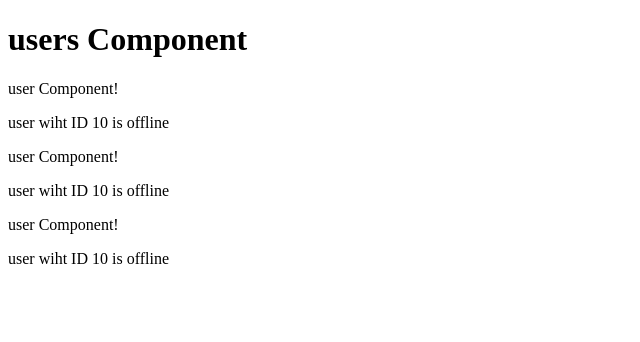
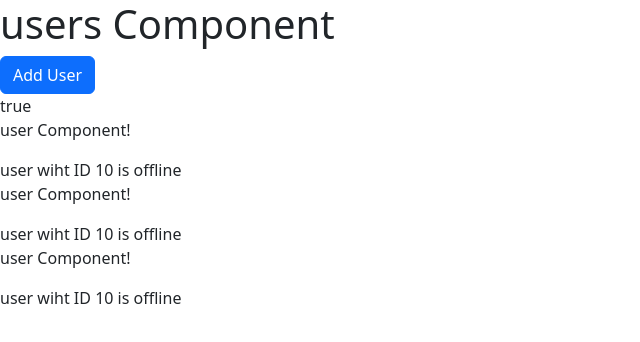
Before and after one commit to gittudemo/Angular-concepts, an Angular app: page / in a window 1280 px wide. Shown: the top 342 px of the page, without its empty margins (0-640 px from the left). Built offline with nearby package versions, Linux system fonts and the light colour scheme.

Commit message:
property Binding - bootstarp

```diff
--- a/angular.json
+++ b/angular.json
@@ -25,7 +25,8 @@
               "src/assets"
             ],
             "styles": [
-              "src/styles.css"
+              "src/styles.css",
+              "./node_modules/bootstrap/dist/css/bootstrap.min.css"
             ],
             "scripts": []
           },
--- a/package.json
+++ b/package.json
@@ -18,6 +18,7 @@
     "@angular/platform-browser": "^15.2.0",
     "@angular/platform-browser-dynamic": "^15.2.0",
     "@angular/router": "^15.2.0",
+    "bootstrap": "^5.3.3",
     "rxjs": "~7.8.0",
     "tslib": "^2.3.0",
     "zone.js": "~0.12.0"
--- a/src/app/users/users.component.html
+++ b/src/app/users/users.component.html
@@ -1,4 +1,7 @@
 <h1>users Component</h1>
+<button class="btn btn-primary" [disabled]="!allowNewUser">Add User</button>
+<div>{{allowNewUser }}</div>
+<!-- <div [innerText]="allowNewUser"></div> -->
 <app-user></app-user>
 <app-user></app-user>
 <app-user></app-user>
--- a/src/app/users/users.component.ts
+++ b/src/app/users/users.component.ts
@@ -6,5 +6,15 @@ import { Component } from '@angular/core';
   styleUrls: ['./users.component.css']
 })
 export class UsersComponent {
+  allowNewUser : boolean = false;
+
+
+  constructor() {
+    setTimeout(() => {
+  this.allowNewUser = true
+
+}, 2000);
+
+  }
 
 }
```
Also changed, not shown: 1 other file (tests, documents, lock files or other folders).
